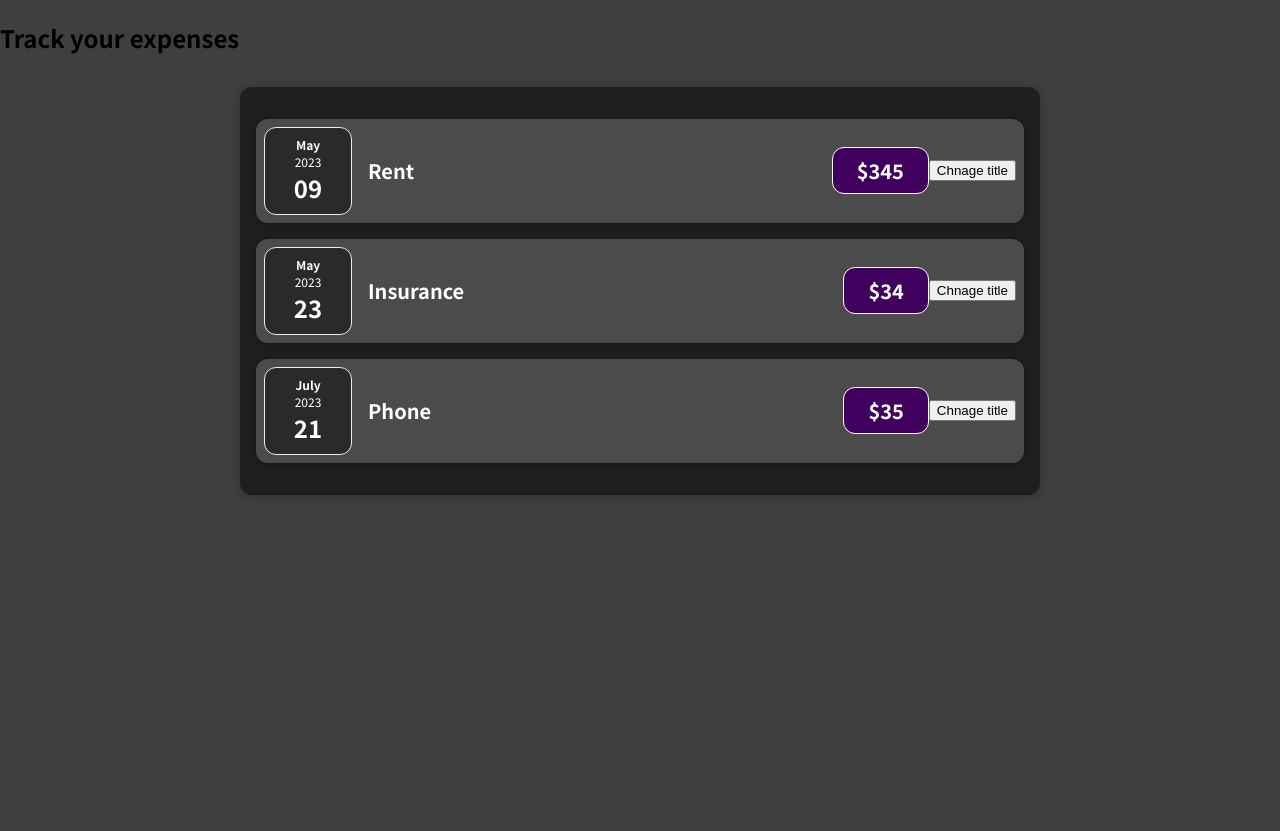
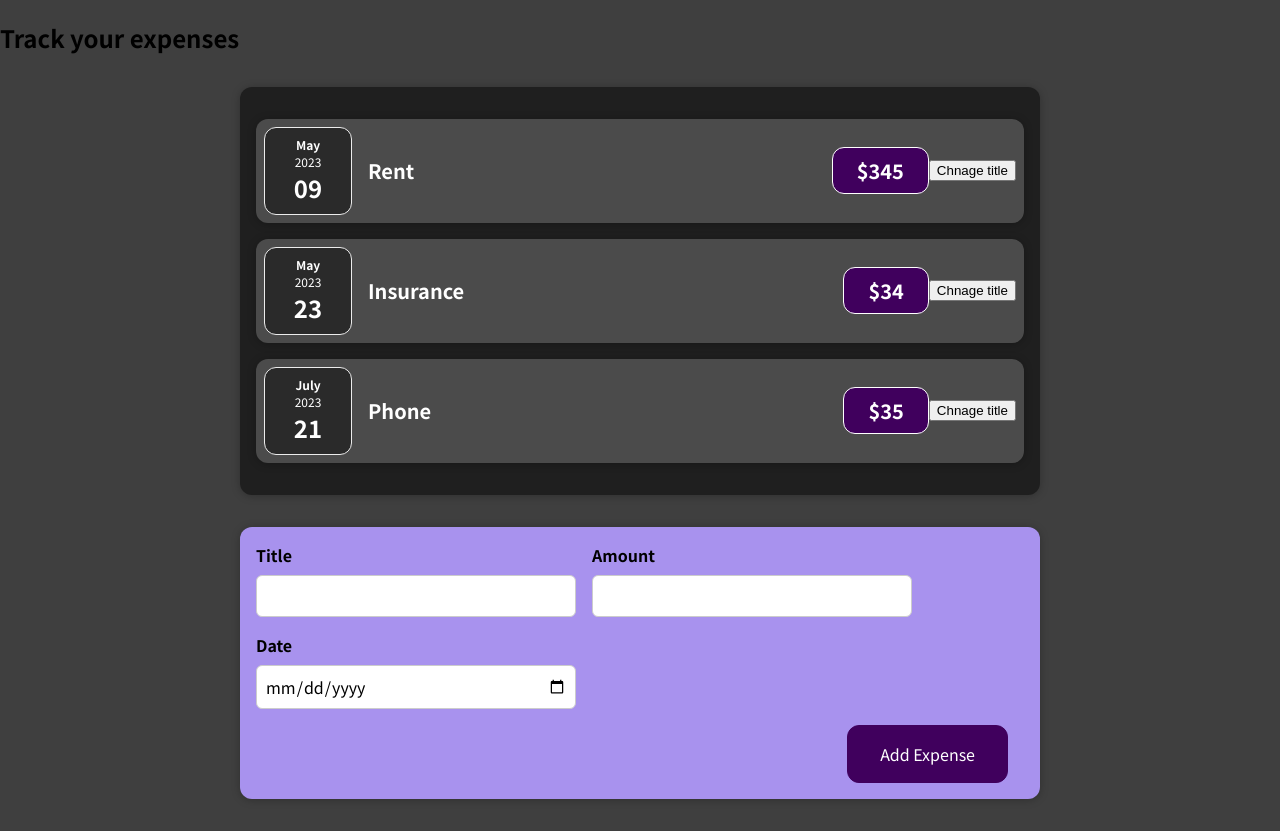
Before and after one commit to erhaneth/react-complete-training, a React (Create React App) app: page / in a window 1280 px wide. Before the commit the page ends 800 px from the top, so only its background shows below. Built offline with nearby package versions, Linux system fonts and the light colour scheme.

Commit message:
added input form

```diff
--- a/src/App.js
+++ b/src/App.js
@@ -1,4 +1,5 @@
 import Expenses from "./components/expenses/Expenses";
+import NewExpense from "./components/newexpenses/NewExpense";
 
 const App = () => {
   const expenses = [
@@ -26,6 +27,7 @@ const App = () => {
       <h2>Track your expenses</h2>
 
       <Expenses expenses={expenses} />
+      <NewExpense />
     </div>
   );
 };
--- /dev/null
+++ b/src/components/newexpenses/ExpenseForm.css
@@ -0,0 +1,26 @@
+.new-expense__controls {
+  display: flex;
+  flex-wrap: wrap;
+  gap: 1rem;
+  margin-bottom: 1rem;
+  text-align: left;
+}
+
+.new-expense__control label {
+  font-weight: bold;
+  margin-bottom: 0.5rem;
+  display: block;
+}
+
+.new-expense__control input {
+  font: inherit;
+  padding: 0.5rem;
+  border-radius: 6px;
+  border: 1px solid #ccc;
+  width: 20rem;
+  max-width: 100%;
+}
+
+.new-expense__actions {
+  text-align: right;
+}
--- /dev/null
+++ b/src/components/newexpenses/ExpenseForm.js
@@ -0,0 +1,28 @@
+import React from "react";
+import "./ExpenseForm.css";
+
+const ExpenseForm = () => {
+  return (
+    <form>
+      <div className="new-expense__controls">
+        <div className="new-expense__control">
+          <label>Title</label>
+          <input type="text" />
+        </div>
+        <div className="new-expense__control">
+          <label>Amount</label>
+          <input type="number" min="0.01" step="0.01" />
+        </div>
+        <div className="new-expense__control">
+          <label>Date</label>
+          <input type="date" min="1992-21-05" max="2023-21-05" />
+        </div>
+      </div>
+      <div className="new-expense__actions">
+        <button type="submit">Add Expense</button>
+      </div>
+    </form>
+  );
+};
+
+export default ExpenseForm;
--- /dev/null
+++ b/src/components/newexpenses/NewExpense.css
@@ -0,0 +1,38 @@
+.new-expense {
+  background-color: #a892ee;
+  padding: 1rem;
+  margin: 2rem auto;
+  width: 50rem;
+  max-width: 95%;
+  border-radius: 12px;
+  text-align: center;
+  box-shadow: 0 1px 8px rgba(0, 0, 0, 0.25);
+}
+
+.new-expense button {
+  font: inherit;
+  cursor: pointer;
+  padding: 1rem 2rem;
+  border: 1px solid #40005d;
+  background-color: #40005d;
+  color: white;
+  border-radius: 12px;
+  margin-right: 1rem;
+}
+
+.new-expense button:hover,
+.new-expense button:active {
+  background-color: #510674;
+  border-color: #510674;
+}
+
+.new-expense button.alternative {
+  color: #220131;
+  border-color: transparent;
+  background-color: transparent;
+}
+
+.new-expense button.alternative:hover,
+.new-expense button.alternative:active {
+  background-color: #ddb3f8;
+}
--- /dev/null
+++ b/src/components/newexpenses/NewExpense.js
@@ -0,0 +1,13 @@
+import React from "react";
+import ExpenseForm from "./ExpenseForm";
+import "./NewExpense.css";
+
+const NewExpense = () => {
+  return (
+    <div className="new-expense">
+      <ExpenseForm />
+      {/* <NewExpense /> */}
+    </div>
+  );
+};
+export default NewExpense;
```
